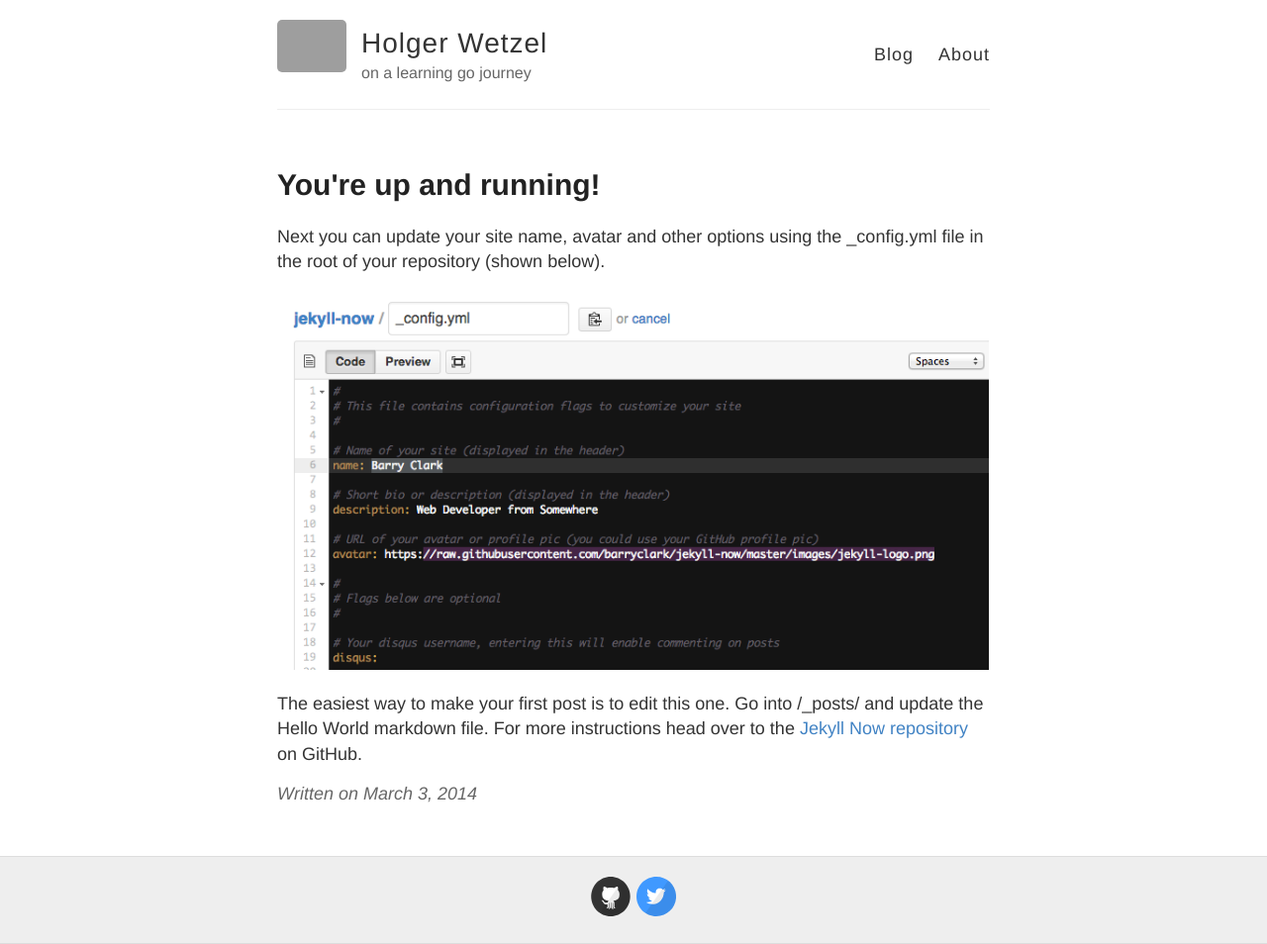
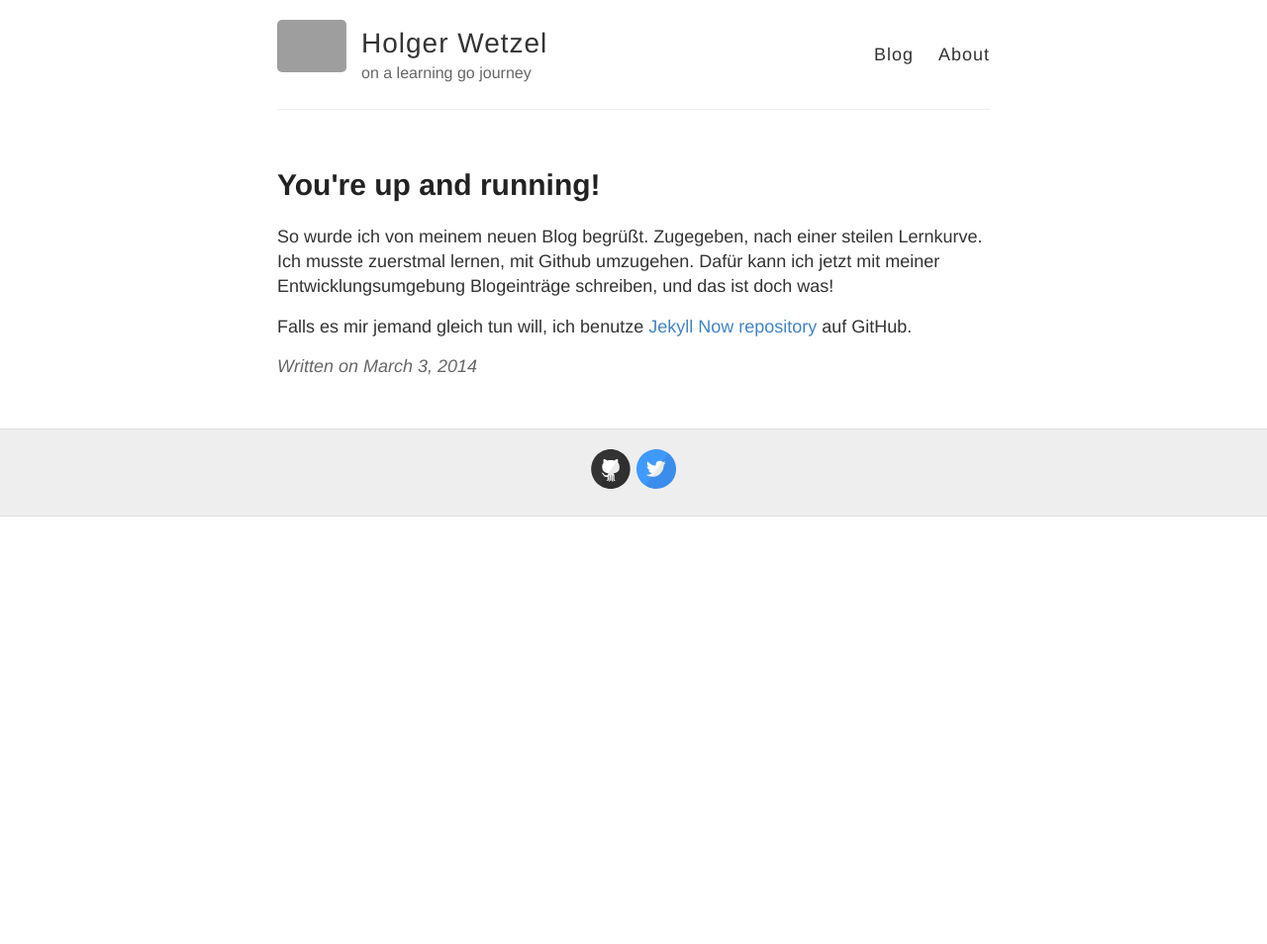
Before and after one commit to howetze/howetze.github.io, a Jekyll site: the page built from _posts/2014-3-3-Hello-World.md, in a window 1280 px wide. Shown: the whole page at 99% size. Built offline with Jekyll 4.4.1, drawn with Linux system fonts in a browser that asks for light colours; after the commit the page ends 900 px from its top, so only the background shows below that; grey boxes are pictures that could not be loaded.

Commit message:
angepasstes Hello World

```diff
--- a/_posts/2014-3-3-Hello-World.md
+++ b/_posts/2014-3-3-Hello-World.md
@@ -3,8 +3,8 @@ layout: post
 title: You're up and running!
 ---
 
-Next you can update your site name, avatar and other options using the _config.yml file in the root of your repository (shown below).
+So wurde ich von meinem neuen Blog begrüßt. Zugegeben, nach einer steilen Lernkurve.
+Ich musste zuerstmal lernen, mit Github umzugehen.
+Dafür kann ich jetzt mit meiner Entwicklungsumgebung Blogeinträge schreiben, und das ist doch was!
 
-![_config.yml]({{ site.baseurl }}/images/config.png)
-
-The easiest way to make your first post is to edit this one. Go into /_posts/ and update the Hello World markdown file. For more instructions head over to the [Jekyll Now repository](https://github.com/barryclark/jekyll-now) on GitHub.
+Falls es mir jemand gleich tun will, ich benutze [Jekyll Now repository](https://github.com/barryclark/jekyll-now) auf GitHub.
```
